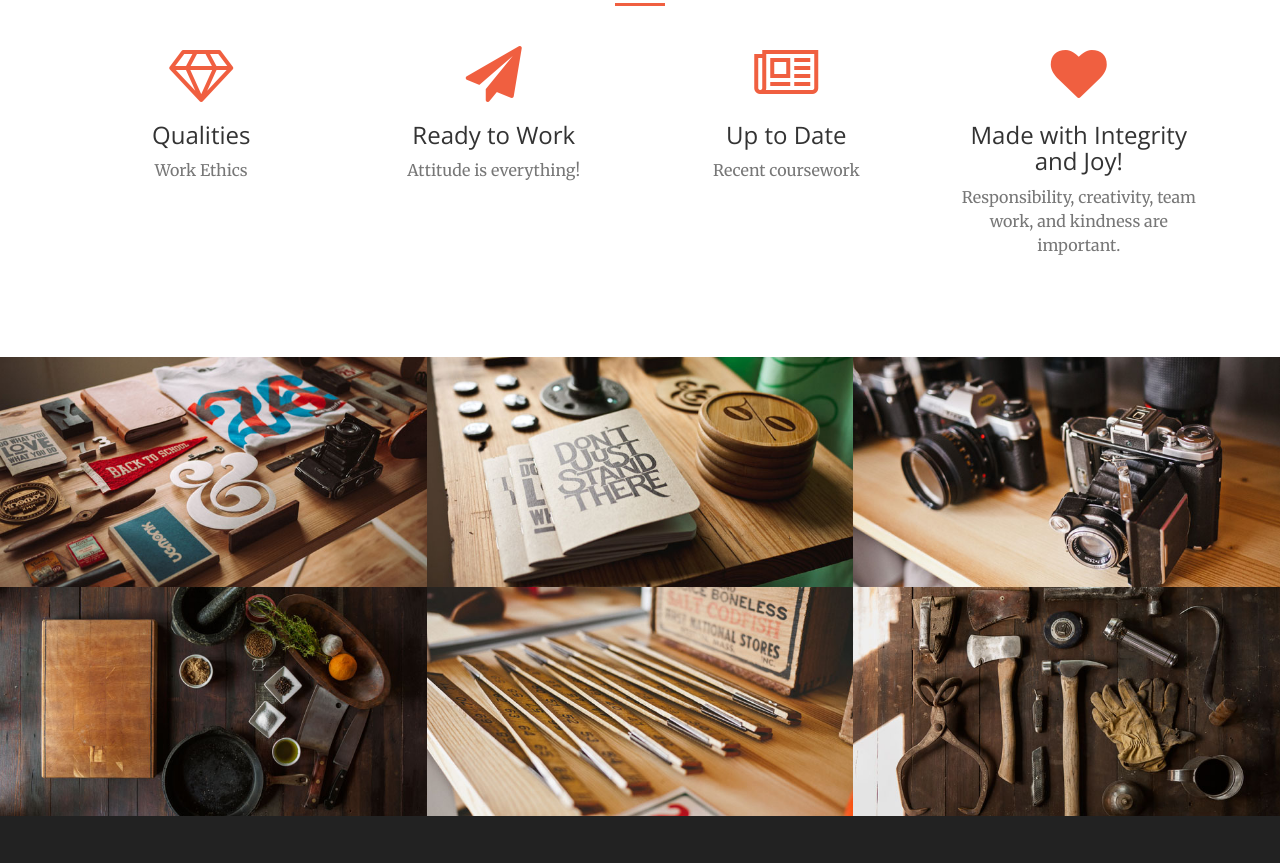
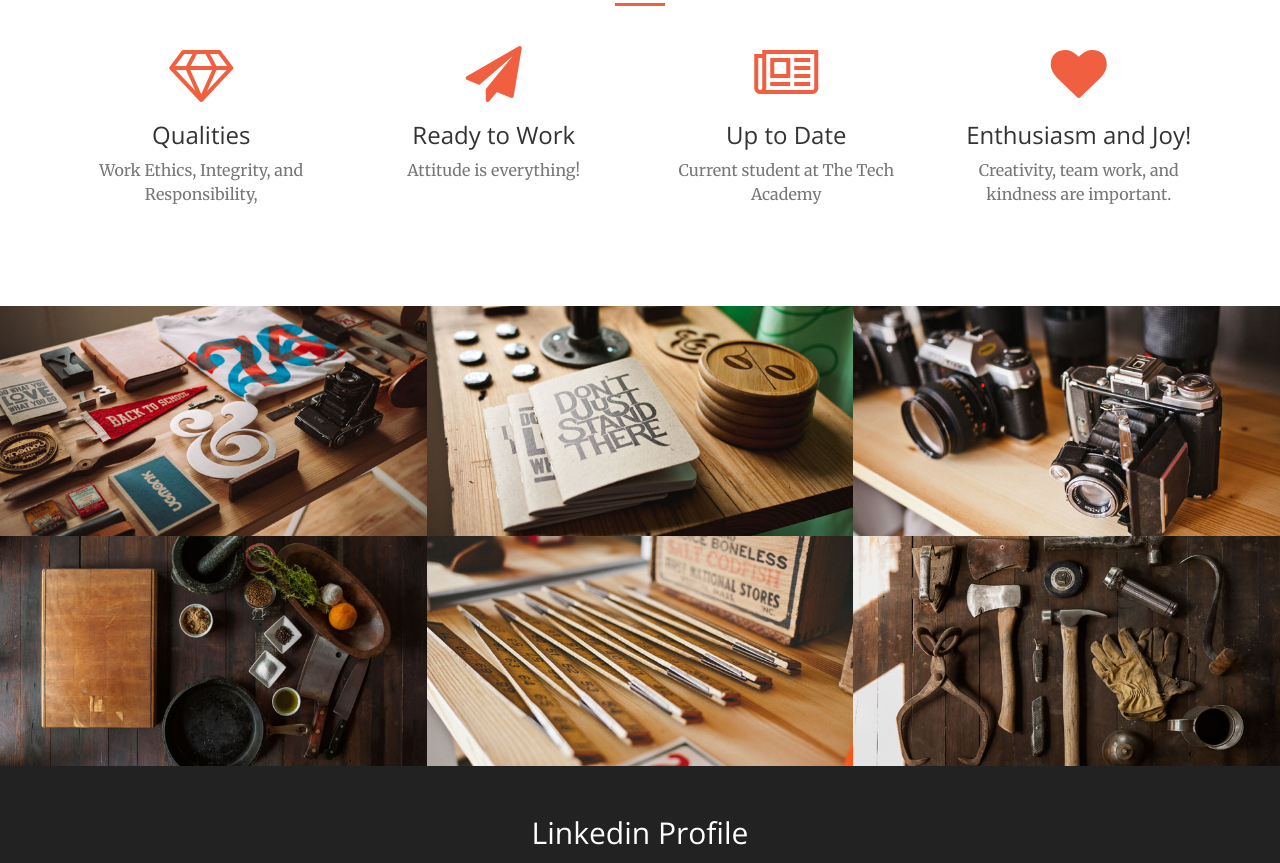
Before and after one commit to LoriLG/LoriLG.github.io, a website: page index.html in a window 1280 px wide. Shown: the part 1320-2183 px from the top of the page. Drawn offline with nearby package versions, Linux system fonts and the light colour scheme.

```diff
--- a/index.html
+++ b/index.html
@@ -107,7 +107,7 @@
                     <div class="service-box">
                         <i class="fa fa-4x fa-diamond text-primary sr-icons"></i>
                         <h3>Qualities</h3>
-                        <p class="text-muted">Work Ethics</p>
+                        <p class="text-muted">Work Ethics, Integrity, and Responsibility,</p>
                     </div>
                 </div>
                 <div class="col-lg-3 col-md-6 text-center">
@@ -121,14 +121,14 @@
                     <div class="service-box">
                         <i class="fa fa-4x fa-newspaper-o text-primary sr-icons"></i>
                         <h3>Up to Date</h3>
-                        <p class="text-muted">Recent coursework</p>
+                        <p class="text-muted">Current student at The Tech Academy</p>
                     </div>
                 </div>
                 <div class="col-lg-3 col-md-6 text-center">
                     <div class="service-box">
                         <i class="fa fa-4x fa-heart text-primary sr-icons"></i>
-                        <h3>Made with Integrity and Joy!</h3>
-                        <p class="text-muted">Responsibility, creativity, team work, and kindness are important.</p>
+                        <h3>Enthusiasm and Joy!</h3>
+                        <p class="text-muted">Creativity, team work, and kindness are important.</p>
                     </div>
                 </div>
             </div>
```
